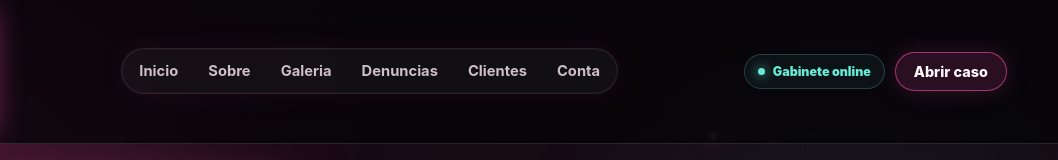
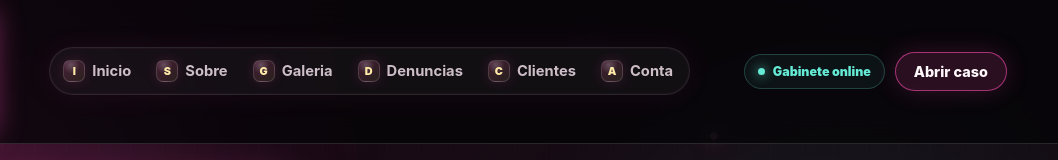
Before and after one commit to gustavobuundao-eng/levadinha-site, a plain HTML site: page files-mentioned-by-the-user-chatgpt/index.html in a window 1280 px wide. Shown: the top 160 px of the page, 222-1280 px from the left. Drawn offline with Linux system fonts and the light colour scheme; no server answers.

Commit message:
Add files via upload

```diff
--- a/files-mentioned-by-the-user-chatgpt/index.html
+++ b/files-mentioned-by-the-user-chatgpt/index.html
@@ -22,13 +22,13 @@
         <img src="assets/levadinha-logo-novo.png" alt="Levadinha" />
       </a>
       <nav class="main-nav" aria-label="Navegacao principal">
-        <a href="/pagina-principal">Inicio</a>
-        <a href="#sobre">Sobre</a>
-        <a href="/galeria">Galeria</a>
-        <a href="/galeria#denuncias">Denuncias</a>
-        <a href="#clientes">Clientes</a>
-        <a href="/conta">Conta</a>
-        <a class="premium-only" href="/painel">Painel</a>
+        <a href="/pagina-principal"><span class="nav-icon" aria-hidden="true">I</span><span>Inicio</span></a>
+        <a href="#sobre"><span class="nav-icon" aria-hidden="true">S</span><span>Sobre</span></a>
+        <a href="/galeria"><span class="nav-icon" aria-hidden="true">G</span><span>Galeria</span></a>
+        <a href="/galeria#denuncias"><span class="nav-icon" aria-hidden="true">D</span><span>Denuncias</span></a>
+        <a href="#clientes"><span class="nav-icon" aria-hidden="true">C</span><span>Clientes</span></a>
+        <a href="/conta"><span class="nav-icon" aria-hidden="true">A</span><span>Conta</span></a>
+        <a class="premium-only" href="/painel"><span class="nav-icon" aria-hidden="true">P</span><span>Painel</span></a>
       </nav>
       <div class="header-actions">
         <a class="developer-link premium-only" href="/pagina-principal?dev=1">Modo desenvolvedor</a>
--- a/files-mentioned-by-the-user-chatgpt/styles.css
+++ b/files-mentioned-by-the-user-chatgpt/styles.css
@@ -226,9 +226,42 @@ body.panel-document:not(.is-premium) .panel-page {
 .main-nav a {
   position: relative;
   overflow: hidden;
+  display: inline-flex;
+  align-items: center;
+  gap: 7px;
   border-radius: 999px;
-  padding: 9px 13px;
+  padding: 8px 12px 8px 9px;
   transition: color 220ms ease, background 220ms ease, box-shadow 220ms ease, transform 220ms ease;
+}
+
+.nav-icon {
+  position: relative;
+  z-index: 1;
+  display: inline-grid;
+  width: 22px;
+  height: 22px;
+  flex: 0 0 22px;
+  place-items: center;
+  border: 1px solid rgba(255, 255, 255, 0.14);
+  border-radius: 7px;
+  color: #ffe9a8;
+  font-size: 0.68rem;
+  font-weight: 950;
+  line-height: 1;
+  background:
+    radial-gradient(circle at 35% 20%, rgba(255, 255, 255, 0.22), transparent 42%),
+    linear-gradient(145deg, rgba(255, 79, 179, 0.2), rgba(255, 211, 111, 0.09));
+  box-shadow: 0 0 14px rgba(255, 79, 179, 0.14);
+}
+
+.main-nav a:hover .nav-icon,
+.main-nav a:focus-visible .nav-icon,
+.main-nav a.is-active .nav-icon {
+  border-color: rgba(255, 211, 111, 0.42);
+  color: #fff7c9;
+  box-shadow:
+    0 0 14px rgba(255, 211, 111, 0.24),
+    0 0 22px rgba(255, 79, 179, 0.18);
 }
 
 .main-nav a::after {
@@ -267,7 +300,8 @@ body.panel-document:not(.is-premium) .panel-page {
 }
 
 body.panel-document .main-nav a.premium-only,
-.main-nav a[href="painel.html"].is-active {
+.main-nav a[href="painel.html"].is-active,
+.main-nav a[href="/painel"].is-active {
   color: #ffe9a8;
   background: rgba(255, 211, 111, 0.17);
   box-shadow:
@@ -276,7 +310,8 @@ body.panel-document .main-nav a.premium-only,
 }
 
 body.panel-document .main-nav a.premium-only::after,
-.main-nav a[href="painel.html"].is-active::after {
+.main-nav a[href="painel.html"].is-active::after,
+.main-nav a[href="/painel"].is-active::after {
   background:
     radial-gradient(circle at 50% 0%, rgba(255, 255, 255, 0.36), transparent 34%),
     linear-gradient(135deg, rgba(255, 211, 111, 0.62), rgba(255, 79, 179, 0.16));
@@ -2759,6 +2794,15 @@ select:focus {
     padding: 7px 2px;
     text-align: center;
     line-height: 1.08;
+    gap: 3px;
+  }
+
+  .nav-icon {
+    width: 18px;
+    height: 18px;
+    flex-basis: 18px;
+    border-radius: 6px;
+    font-size: 0.58rem;
   }
 
   .main-nav a[href="#painel"],
```
Also changed, not shown: files-mentioned-by-the-user-chatgpt/conta.html (+3 -3 lines), files-mentioned-by-the-user-chatgpt/galeria.html (+7 -7 lines), files-mentioned-by-the-user-chatgpt/login.html (+6 -6 lines), files-mentioned-by-the-user-chatgpt/painel.html (+3 -3 lines).
